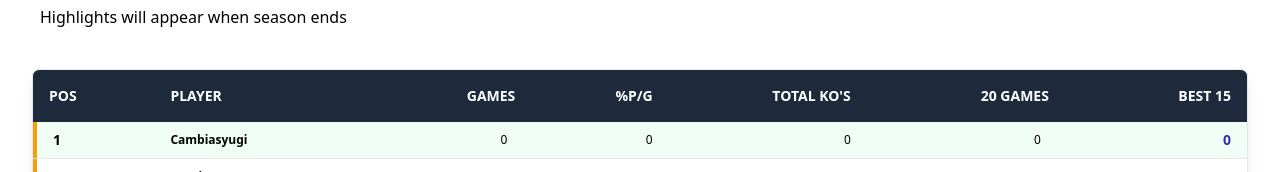
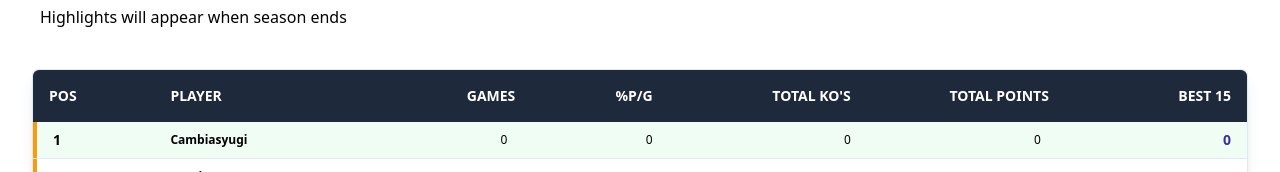
Before and after one commit to dguasch89/poker-league, a React (Vite) app: page / in a window 1280 px wide. Shown: the part 271-443 px from the top of the page. Built offline with nearby package versions, Linux system fonts and the light colour scheme.

Commit message:
chore: label

```diff
--- a/src/UI/components/StandingsBest15.tsx
+++ b/src/UI/components/StandingsBest15.tsx
@@ -33,7 +33,7 @@ export function StandingsBest15(props: StandingsProps) {
           TOTAL KO's
         </div>
         <div className="font-bold uppercase text-white text-xs sm:text-sm text-right pt-4 pb-4 truncate">
-          20 GAMES
+          TOTAL POINTS
         </div>
         <div className="font-bold uppercase text-white text-xs sm:text-sm text-right pt-4 pb-4 pr-4 truncate">
           BEST 15
```
